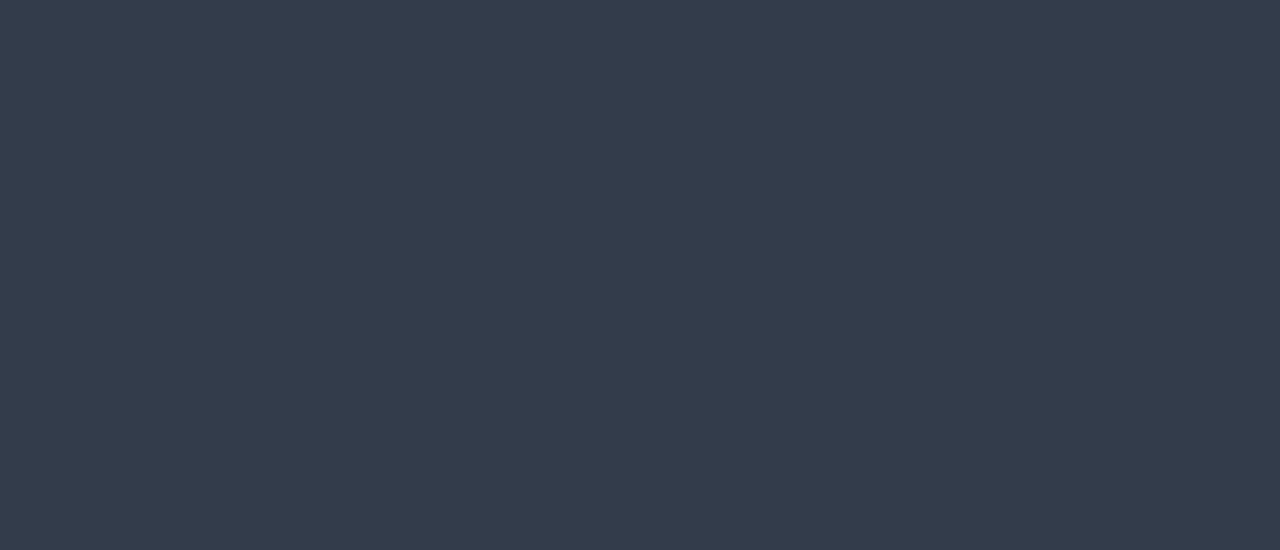
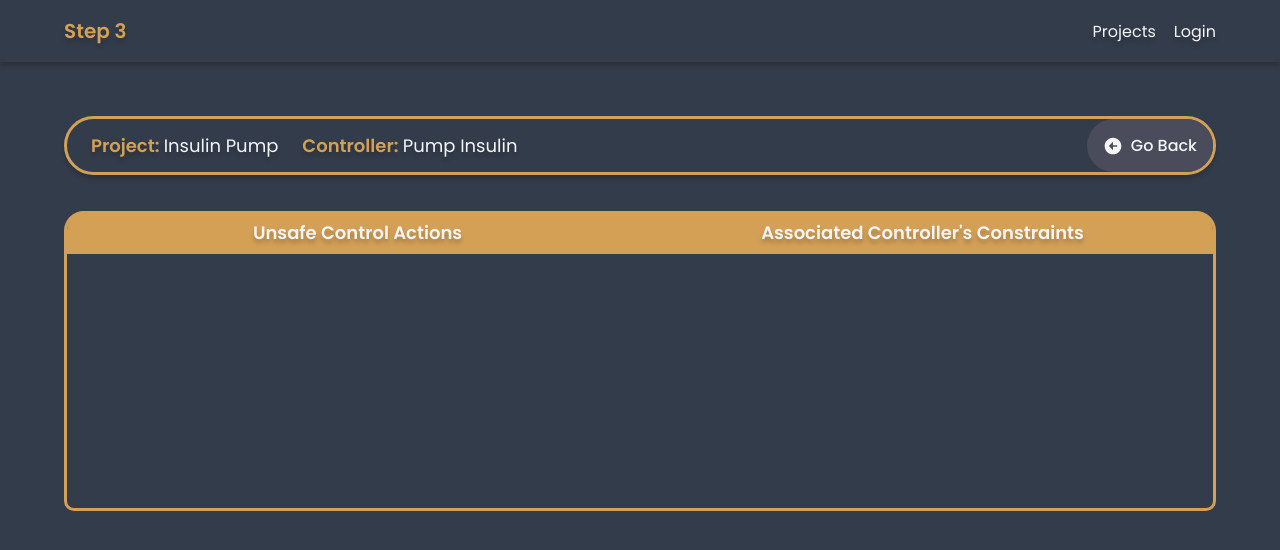
Before and after one commit to Micro-STAMP/MicroSTAMP-Step3-Frontend, a React (Vite) app: page /project/insulin-pump/unsafe-control-actions in a window 1280 px wide. Before the commit this address had no page. Shown: the top 550 px of the page. Built offline with nearby package versions, Linux system fonts and the light colour scheme.

Commit message:
inicio de pagina de UCAs

```diff
--- /dev/null
+++ b/src/components/UCAsList/UCAsList.module.css
@@ -0,0 +1,26 @@
+.ucas_list {
+	display: flex;
+	flex-direction: column;
+	width: 100%;
+	border: var(--border3);
+	border-radius: var(--radius2) var(--radius2) var(--radius1) var(--radius1);
+	height: 300px;
+
+	.header {
+		display: flex;
+		align-items: center;
+		gap: 0.8rem;
+		text-align: center;
+		padding: 0.8rem 1.2rem;
+		background-color: var(--color-yellow);
+		border-radius: var(--radius2) var(--radius2) 0 0;
+		margin-top: -3px;
+
+		.index {
+			width: 50%;
+			font-size: 1.8rem;
+			font-weight: 600;
+			text-shadow: var(--shadow25);
+		}
+	}
+}
--- /dev/null
+++ b/src/components/UCAsList/index.tsx
@@ -0,0 +1,14 @@
+import styles from "./UCAsList.module.css";
+
+function UCAsList() {
+	return (
+		<div className={styles.ucas_list}>
+			<header className={styles.header}>
+				<div className={styles.index}>Unsafe Control Actions</div>
+				<div className={styles.index}>Associated Controller's Constraints</div>
+			</header>
+		</div>
+	);
+}
+
+export default UCAsList;
--- a/src/pages/ControlAction/index.tsx
+++ b/src/pages/ControlAction/index.tsx
@@ -1,6 +1,8 @@
 import { rules } from "@/json";
+import Button from "@components/Button";
 import { RulesContainer } from "@components/EntityContainer";
 import TitleDisplay from "@components/TitleDisplay";
+import { Link } from "react-router-dom";
 
 function ControlAction() {
 	return (
@@ -9,6 +11,9 @@ function ControlAction() {
 			<RulesContainer rules={rules} />
 
 			<h1> [ Context Table ] </h1>
+			<Link to={`/project/insulin-pump/unsafe-control-actions`}>
+				<Button size="normal">See Unsafe Control Actions</Button>
+			</Link>
 		</>
 	);
 }
--- a/src/pages/Project/index.tsx
+++ b/src/pages/Project/index.tsx
@@ -6,6 +6,7 @@ import {
 	ProjectContainer
 } from "@components/EntityContainer";
 import { CSSProperties } from "react";
+import { Link } from "react-router-dom";
 
 function Project() {
 	const buttonsDiv: CSSProperties = {
@@ -26,6 +27,9 @@ function Project() {
 			<HazardsContainer hazards={hazards} />
 
 			<div style={buttonsDiv}>
+				<Link to={`/project/insulin-pump/unsafe-control-actions`}>
+					<Button size="normal">See Unsafe Control Actions</Button>
+				</Link>
 				<Button size="normal">Export Project</Button>
 				<Button variant="secondary" size="normal">
 					Remove Project
--- /dev/null
+++ b/src/pages/UCAs/index.tsx
@@ -0,0 +1,13 @@
+import UCAsList from "@/components/UCAsList";
+import TitleDisplay from "@components/TitleDisplay";
+
+function UCAs() {
+	return (
+		<>
+			<TitleDisplay project="Insulin Pump" controller="Pump Insulin" />
+			<UCAsList />
+		</>
+	);
+}
+
+export default UCAs;
--- a/src/routes.tsx
+++ b/src/routes.tsx
@@ -5,6 +5,7 @@ import Layout from "@pages/Layout";
 import Login from "@pages/Login";
 import Project from "@pages/Project";
 import Projects from "@pages/Projects";
+import UCAs from "@pages/UCAs";
 import { BrowserRouter, Route, Routes } from "react-router-dom";
 
 function AppRoutes() {
@@ -18,6 +19,7 @@ function AppRoutes() {
 					<Route path="project/:id" element={<Project />} />
 					<Route path="controller/:id" element={<Controller />} />
 					<Route path="control-action/:id" element={<ControlAction />} />
+					<Route path="project/:id/unsafe-control-actions" element={<UCAs />} />
 				</Route>
 			</Routes>
 		</BrowserRouter>
```
Also changed, not shown: 1 other file (tests, documents, lock files or other folders).
